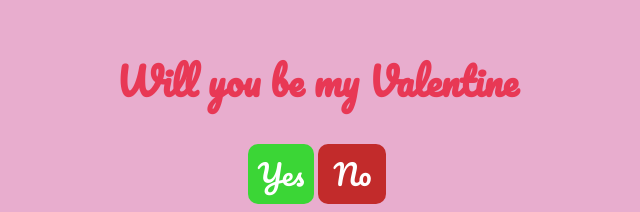
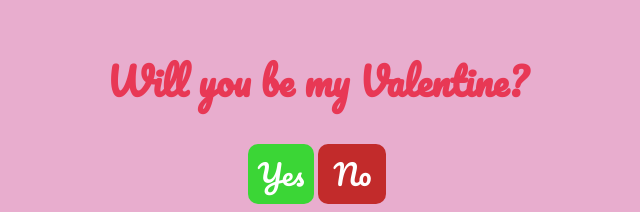
Before and after one commit to dattat-hub/valentine, a plain HTML site: page index.html in a window 1280 px wide. Shown: the part 118-330 px from the top of the page, without its empty margins (323-963 px from the left). Drawn offline with Linux system fonts and the light colour scheme.

Commit message:
Update index.html

```diff
--- a/index.html
+++ b/index.html
@@ -11,7 +11,7 @@
 </head>
 <body>
     <div class="container" >
-      <h1>Will you be my Valentine</h1>
+      <h1>Will you be my Valentine?</h1>
     <div class="buttons">
         <button class="Yes" onclick="HandleYesClick()">Yes</button>
         <button class=" No" onclick="HandleNoClick()">No</button>
```
